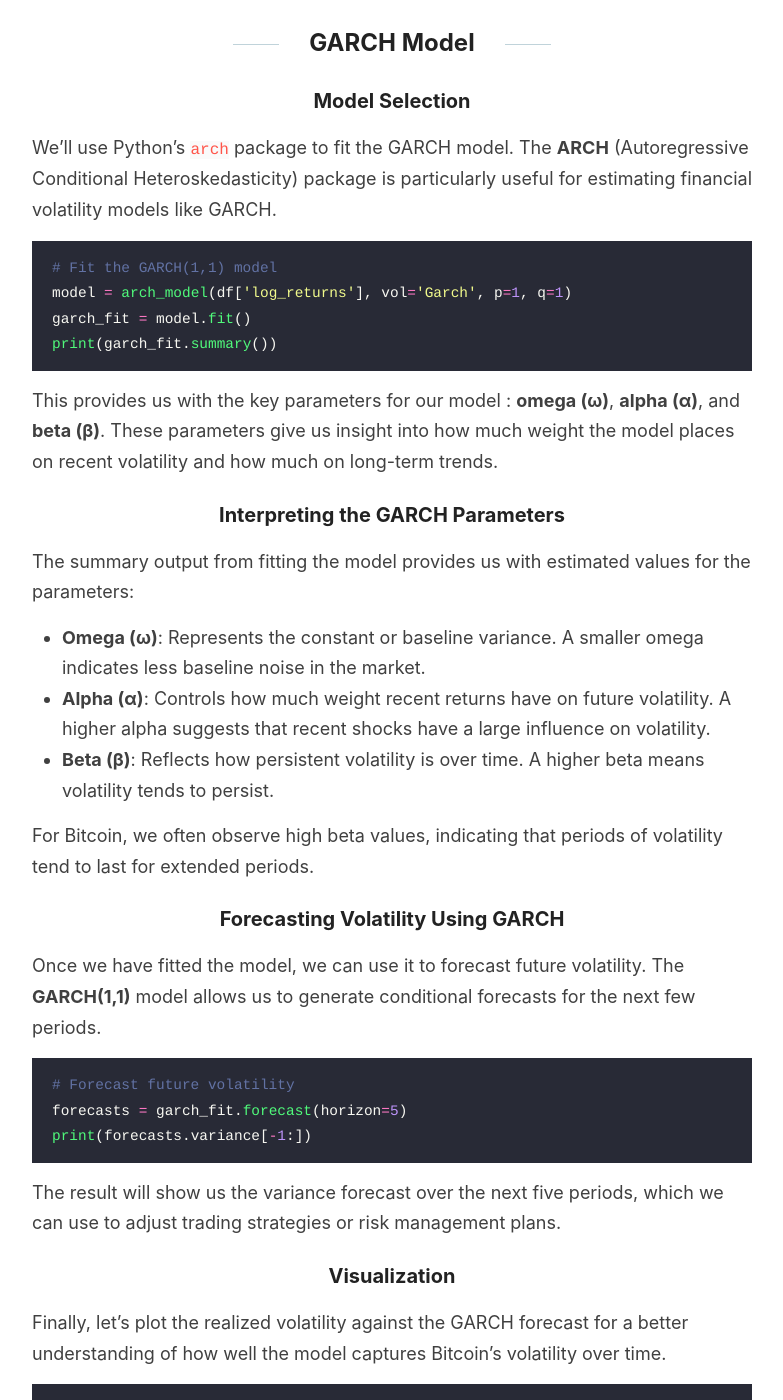
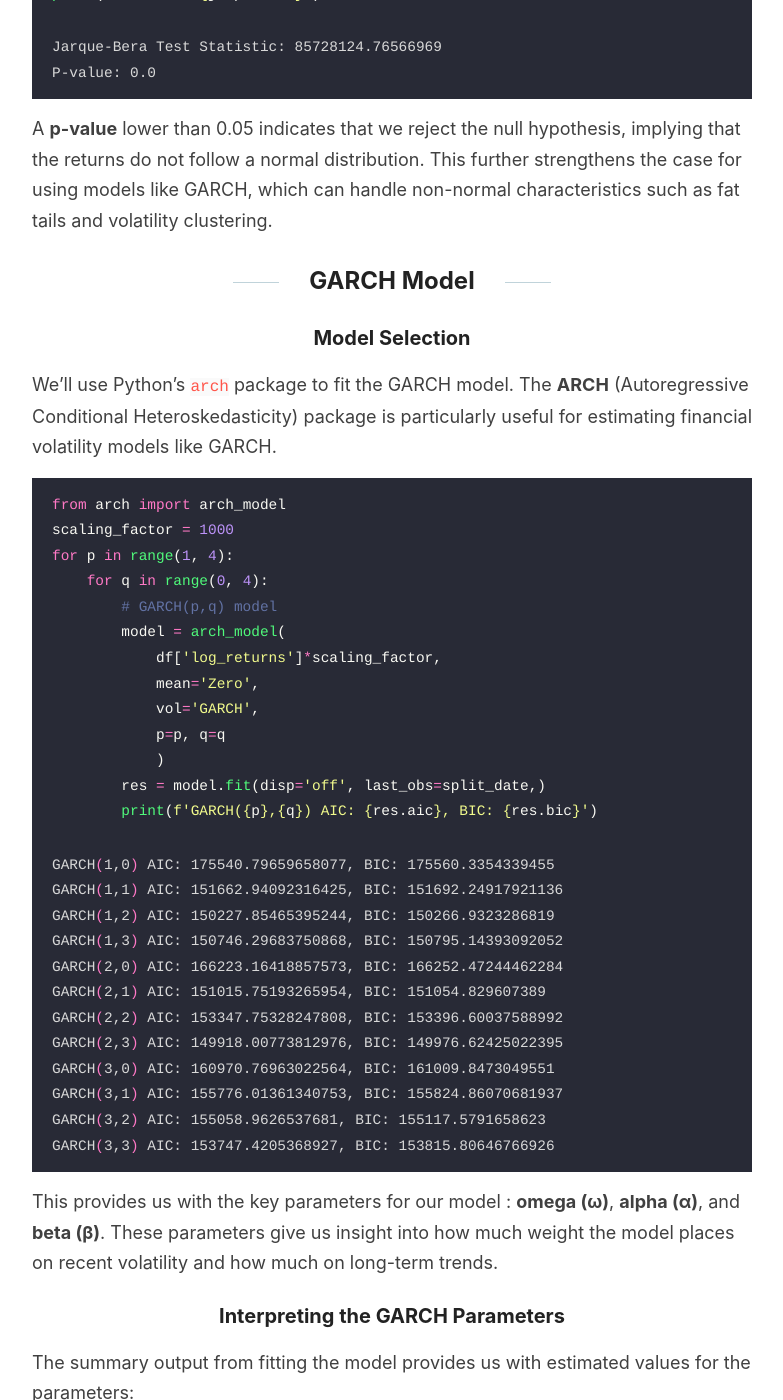
Before and after one commit to Zaltarba/blog, a Jekyll site: the page built from _posts/2024-09-23-BitcoinVolatility-2.md, in a window 1280 px wide and 1400 px high, scrolled down 8353 px. Shown: the whole window, without its empty margins (248-1031 px from the left). Built offline with Jekyll 4.4.1, drawn with Linux system fonts in a browser that asks for light colours; formulas are drawn with MathJax 3; some of the changed text lies outside the part shown.

Commit message:
Update 2024-09-23-BitcoinVolatility-2.md

````diff
--- a/_posts/2024-09-23-BitcoinVolatility-2.md
+++ b/_posts/2024-09-23-BitcoinVolatility-2.md
@@ -180,6 +180,10 @@ result = adfuller(returns)
 print(f'ADF Statistic: {result[0]}')
 print(f'p-value: {result[1]}')
 ```
+```bash
+ADF Statistic: -53.002111501058444
+p-value: 0.0
+```
 
 The **p-value** is below 0.05, we reject the null hypothesis, implying that the series is stationary.
 
@@ -196,6 +200,10 @@ from statsmodels.stats.diagnostic import acorr_ljungbox
 ljung_box_test = acorr_ljungbox(returns**2, lags=[10], return_df=True)
 
 print(ljung_box_test)
+```
+```bash
+         lb_stat  lb_pvalue
+10  34331.948673        0.0
 ```
 
 A significant p-value (below 0.05) for the Ljung-Box test means that there is significant autocorrelation in the squared returns, suggesting the presence of ARCH effects.
@@ -220,6 +228,10 @@ jb_test_stat, jb_p_value = jarque_bera(returns)
 print(f'Jarque-Bera Test Statistic: {jb_test_stat}')
 print(f'P-value: {jb_p_value}')
 ```
+```bash
+Jarque-Bera Test Statistic: 85728124.76566969
+P-value: 0.0
+```
 
 A **p-value** lower than 0.05 indicates that we reject the null hypothesis, implying that the returns do not follow a normal distribution. This further strengthens the case for using models like GARCH, which can handle non-normal characteristics such as fat tails and volatility clustering.
 
@@ -230,10 +242,33 @@ A **p-value** lower than 0.05 indicates that we reject the null hypothesis, impl
 We’ll use Python’s `arch` package to fit the GARCH model. The **ARCH** (Autoregressive Conditional Heteroskedasticity) package is particularly useful for estimating financial volatility models like GARCH.
 
 ```python
-# Fit the GARCH(1,1) model
-model = arch_model(df['log_returns'], vol='Garch', p=1, q=1)
-garch_fit = model.fit()
-print(garch_fit.summary())
+from arch import arch_model
+scaling_factor = 1000
+for p in range(1, 4):
+    for q in range(0, 4):
+        # GARCH(p,q) model
+        model = arch_model(
+            df['log_returns']*scaling_factor,
+            mean='Zero',
+            vol='GARCH',
+            p=p, q=q
+            )
+        res = model.fit(disp='off', last_obs=split_date,)
+        print(f'GARCH({p},{q}) AIC: {res.aic}, BIC: {res.bic}')
+```
+```bash
+GARCH(1,0) AIC: 175540.79659658077, BIC: 175560.3354339455
+GARCH(1,1) AIC: 151662.94092316425, BIC: 151692.24917921136
+GARCH(1,2) AIC: 150227.85465395244, BIC: 150266.9323286819
+GARCH(1,3) AIC: 150746.29683750868, BIC: 150795.14393092052
+GARCH(2,0) AIC: 166223.16418857573, BIC: 166252.47244462284
+GARCH(2,1) AIC: 151015.75193265954, BIC: 151054.829607389
+GARCH(2,2) AIC: 153347.75328247808, BIC: 153396.60037588992
+GARCH(2,3) AIC: 149918.00773812976, BIC: 149976.62425022395
+GARCH(3,0) AIC: 160970.76963022564, BIC: 161009.8473049551
+GARCH(3,1) AIC: 155776.01361340753, BIC: 155824.86070681937
+GARCH(3,2) AIC: 155058.9626537681, BIC: 155117.5791658623
+GARCH(3,3) AIC: 153747.4205368927, BIC: 153815.80646766926
 ```
 
 This provides us with the key parameters for our model : **omega (ω)**, **alpha (α)**, and **beta (β)**. These parameters give us insight into how much weight the model places on recent volatility and how much on long-term trends.
````
